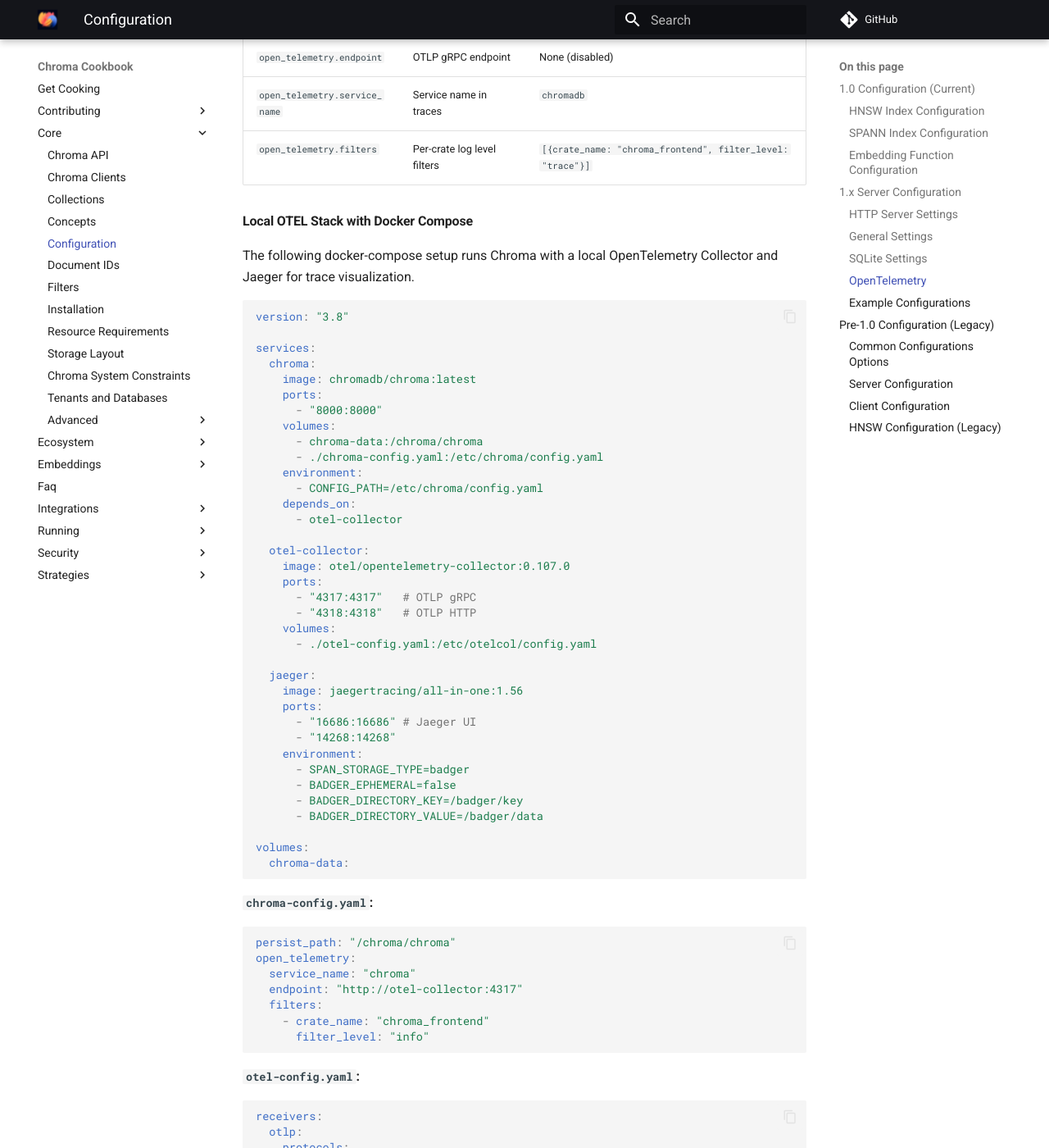
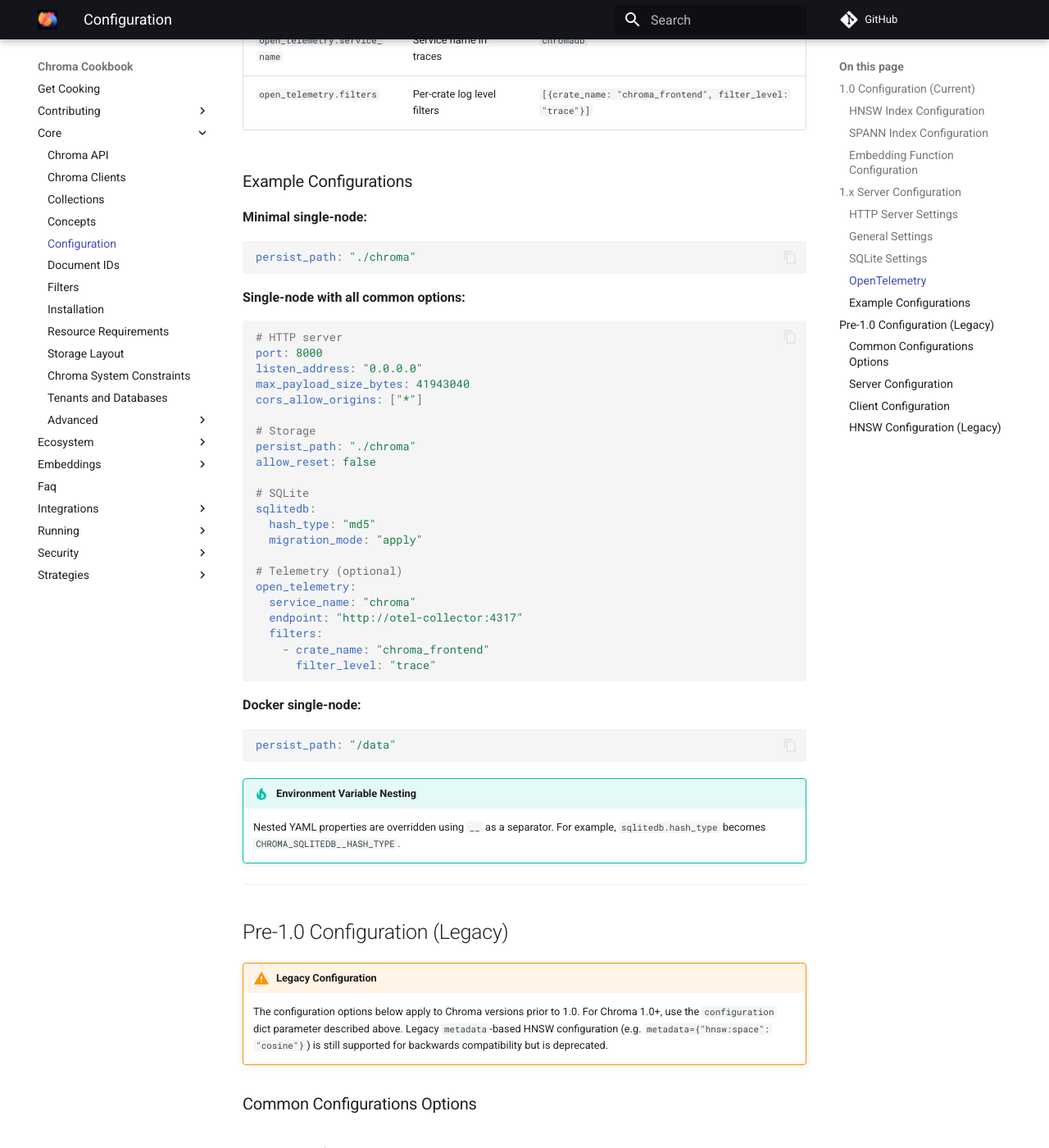
Before and after one commit to amikos-tech/chroma-cookbook, an MkDocs documentation site: the page built from docs/core/configuration.md, in a window 1280 px wide and 1400 px high, scrolled down 7670 px. Shown: the whole window at 82% size. Built offline with MkDocs 1.6.1 and Material for MkDocs 9.7.7, drawn with Linux system fonts in a browser that asks for light colours; comment, search, counter and statistics services are not loaded; some of the changed text lies outside the part shown.

Commit message:
Revert "docs: add local OTEL stack example with docker compose"
This reverts commit 665392436829b44a32a6db2db6726350babadb8b.

````diff
--- a/docs/core/configuration.md
+++ b/docs/core/configuration.md
@@ -453,100 +453,11 @@ CHROMA_ALLOW_RESET=true chroma run
 
 ### OpenTelemetry
 
-Chroma 1.x emits traces via OpenTelemetry (OTLP gRPC). To enable tracing, set the
-`open_telemetry` section in your config file or use environment variables.
-
 | Parameter | Description | Default |
 |-----------|-------------|---------|
 | `open_telemetry.endpoint` | OTLP gRPC endpoint | None (disabled) |
 | `open_telemetry.service_name` | Service name in traces | `chromadb` |
 | `open_telemetry.filters` | Per-crate log level filters | `[{crate_name: "chroma_frontend", filter_level: "trace"}]` |
-
-#### Local OTEL Stack with Docker Compose
-
-The following docker-compose setup runs Chroma with a local OpenTelemetry Collector
-and Jaeger for trace visualization.
-
-```yaml
-version: "3.8"
-
-services:
-  chroma:
-    image: chromadb/chroma:latest
-    ports:
-      - "8000:8000"
-    volumes:
-      - chroma-data:/chroma/chroma
-      - ./chroma-config.yaml:/etc/chroma/config.yaml
-    environment:
-      - CONFIG_PATH=/etc/chroma/config.yaml
-    depends_on:
-      - otel-collector
-
-  otel-collector:
-    image: otel/opentelemetry-collector:0.107.0
-    ports:
-      - "4317:4317"   # OTLP gRPC
-      - "4318:4318"   # OTLP HTTP
-    volumes:
-      - ./otel-config.yaml:/etc/otelcol/config.yaml
-
-  jaeger:
-    image: jaegertracing/all-in-one:1.56
-    ports:
-      - "16686:16686" # Jaeger UI
-      - "14268:14268"
-    environment:
-      - SPAN_STORAGE_TYPE=badger
-      - BADGER_EPHEMERAL=false
-      - BADGER_DIRECTORY_KEY=/badger/key
-      - BADGER_DIRECTORY_VALUE=/badger/data
-
-volumes:
-  chroma-data:
-```
-
-**`chroma-config.yaml`:**
-
-```yaml
-persist_path: "/chroma/chroma"
-open_telemetry:
-  service_name: "chroma"
-  endpoint: "http://otel-collector:4317"
-  filters:
-    - crate_name: "chroma_frontend"
-      filter_level: "info"
-```
-
-**`otel-config.yaml`:**
-
-```yaml
-receivers:
-  otlp:
-    protocols:
-      grpc:
-        endpoint: 0.0.0.0:4317
-      http:
-        endpoint: 0.0.0.0:4318
-
-processors:
-  batch:
-
-exporters:
-  otlp/jaeger:
-    endpoint: jaeger:4317
-    tls:
-      insecure: true
-
-service:
-  pipelines:
-    traces:
-      receivers: [otlp]
-      processors: [batch]
-      exporters: [otlp/jaeger]
-```
-
-After `docker compose up`, open **http://localhost:16686** to view traces in Jaeger.
 
 ### Example Configurations
 
````
